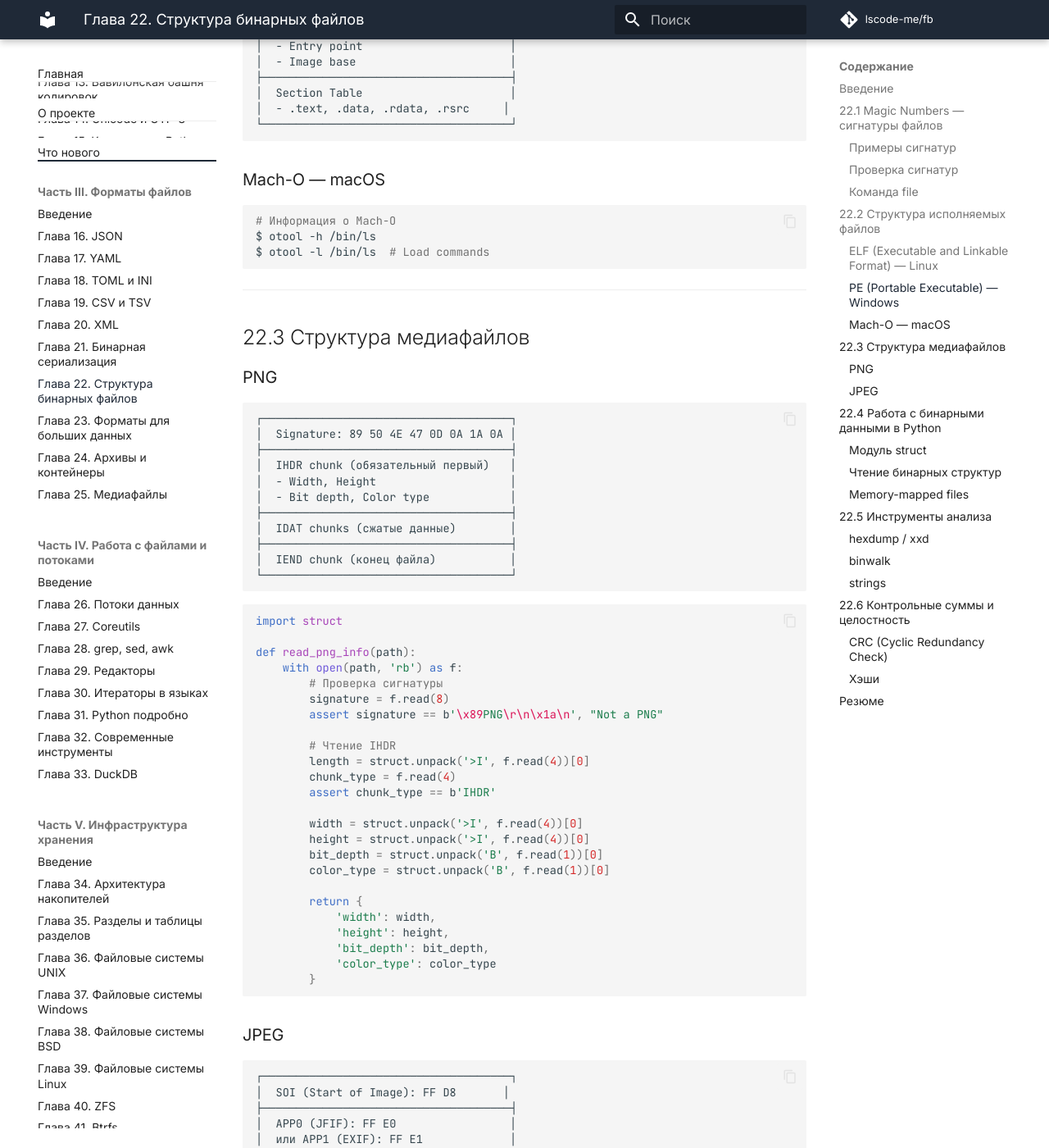
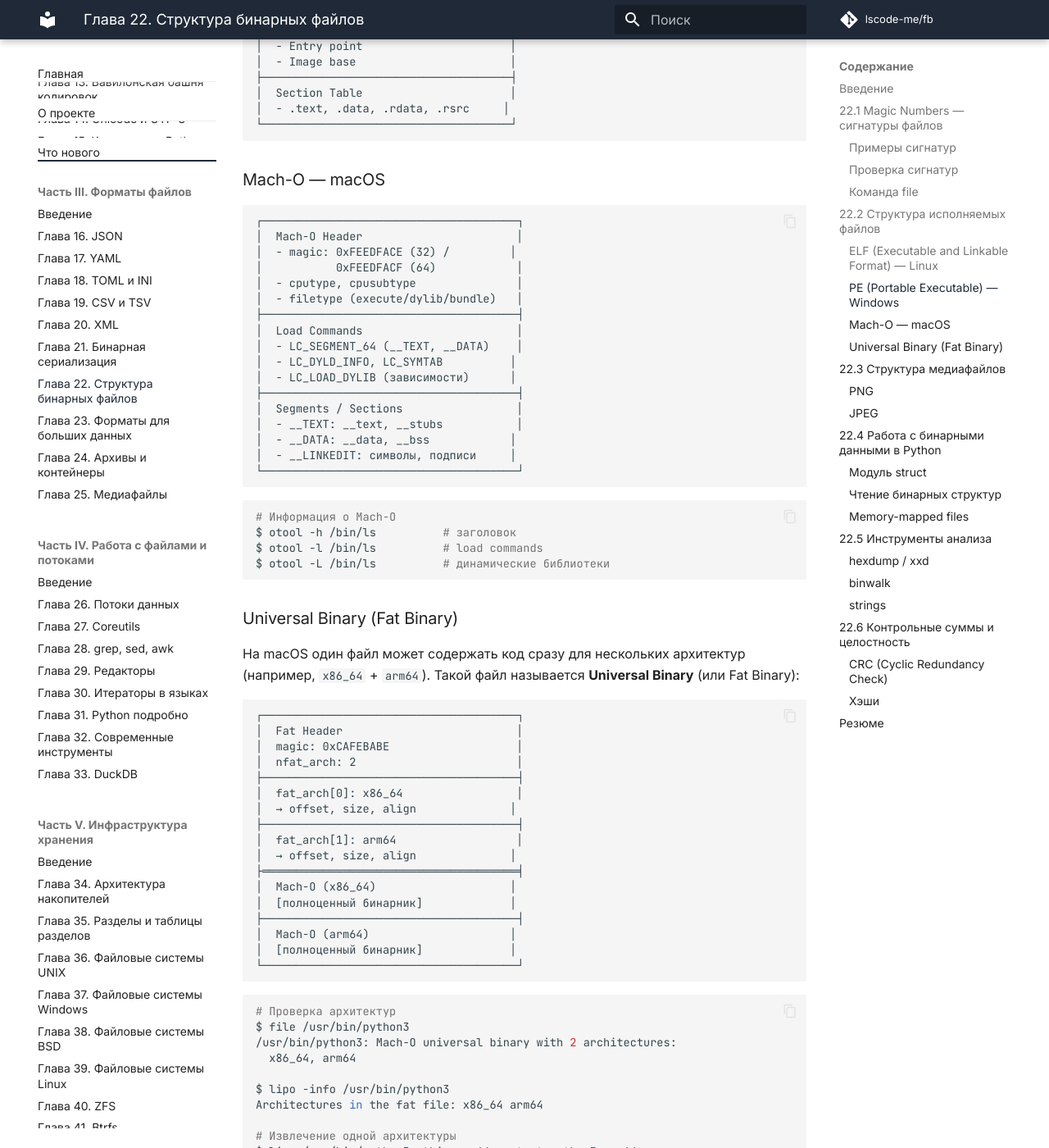
Before and after one commit to lscode-me/fb, an MkDocs documentation site: the page built from docs/chapters/ch3/22-binary-structure.md, in a window 1280 px wide and 1400 px high, scrolled down 4672 px. Shown: the whole window at 82% size. Built offline with MkDocs 1.6.1 and Material for MkDocs 9.7.7, drawn with Linux system fonts in a browser that asks for light colours; comment, search, counter and statistics services are not loaded; some of the changed text lies outside the part shown.

Commit message:
feat(ch3/22): добавлен Universal Binary (Fat Binary) + расширен Mach-O
- Mach-O: структурная диаграмма (header → load commands → segments)
- Universal Binary: диаграмма fat header, lipo примеры, заметка про Apple Silicon
- Контент восстановлен после сокращения ch1/02

````diff
--- a/docs/chapters/ch3/22-binary-structure.md
+++ b/docs/chapters/ch3/22-binary-structure.md
@@ -173,11 +173,77 @@ $ nm /bin/ls
 
 ### Mach-O — macOS
 
+```
+┌──────────────────────────────────────┐
+│  Mach-O Header                       │
+│  - magic: 0xFEEDFACE (32) /         │
+│           0xFEEDFACF (64)            │
+│  - cputype, cpusubtype               │
+│  - filetype (execute/dylib/bundle)   │
+├──────────────────────────────────────┤
+│  Load Commands                       │
+│  - LC_SEGMENT_64 (__TEXT, __DATA)    │
+│  - LC_DYLD_INFO, LC_SYMTAB          │
+│  - LC_LOAD_DYLIB (зависимости)      │
+├──────────────────────────────────────┤
+│  Segments / Sections                 │
+│  - __TEXT: __text, __stubs           │
+│  - __DATA: __data, __bss            │
+│  - __LINKEDIT: символы, подписи     │
+└──────────────────────────────────────┘
+```
+
 ```bash
 # Информация о Mach-O
-$ otool -h /bin/ls
-$ otool -l /bin/ls  # Load commands
+$ otool -h /bin/ls          # заголовок
+$ otool -l /bin/ls          # load commands
+$ otool -L /bin/ls          # динамические библиотеки
 ```
+
+### Universal Binary (Fat Binary)
+
+На macOS один файл может содержать код сразу для нескольких архитектур (например, `x86_64` + `arm64`). Такой файл называется **Universal Binary** (или Fat Binary):
+
+```
+┌──────────────────────────────────────┐
+│  Fat Header                          │
+│  magic: 0xCAFEBABE                   │
+│  nfat_arch: 2                        │
+├──────────────────────────────────────┤
+│  fat_arch[0]: x86_64                 │
+│  → offset, size, align              │
+├──────────────────────────────────────┤
+│  fat_arch[1]: arm64                  │
+│  → offset, size, align              │
+├══════════════════════════════════════╡
+│  Mach-O (x86_64)                    │
+│  [полноценный бинарник]             │
+├──────────────────────────────────────┤
+│  Mach-O (arm64)                     │
+│  [полноценный бинарник]             │
+└──────────────────────────────────────┘
+```
+
+```bash
+# Проверка архитектур
+$ file /usr/bin/python3
+/usr/bin/python3: Mach-O universal binary with 2 architectures:
+  x86_64, arm64
+
+$ lipo -info /usr/bin/python3
+Architectures in the fat file: x86_64 arm64
+
+# Извлечение одной архитектуры
+$ lipo /usr/bin/python3 -thin arm64 -output python3_arm64
+
+# Создание Universal Binary из двух бинарников
+$ lipo -create app_x86 app_arm -output app_universal
+```
+
+!!! note "Зачем это нужно?"
+    При переходе Apple с Intel на Apple Silicon (2020) Universal Binary позволял
+    распространять один файл, работающий нативно на обеих архитектурах.
+    Rosetta 2 запускает x86_64-код на arm64, но нативный arm64 быстрее.
 
 ---
 
````
